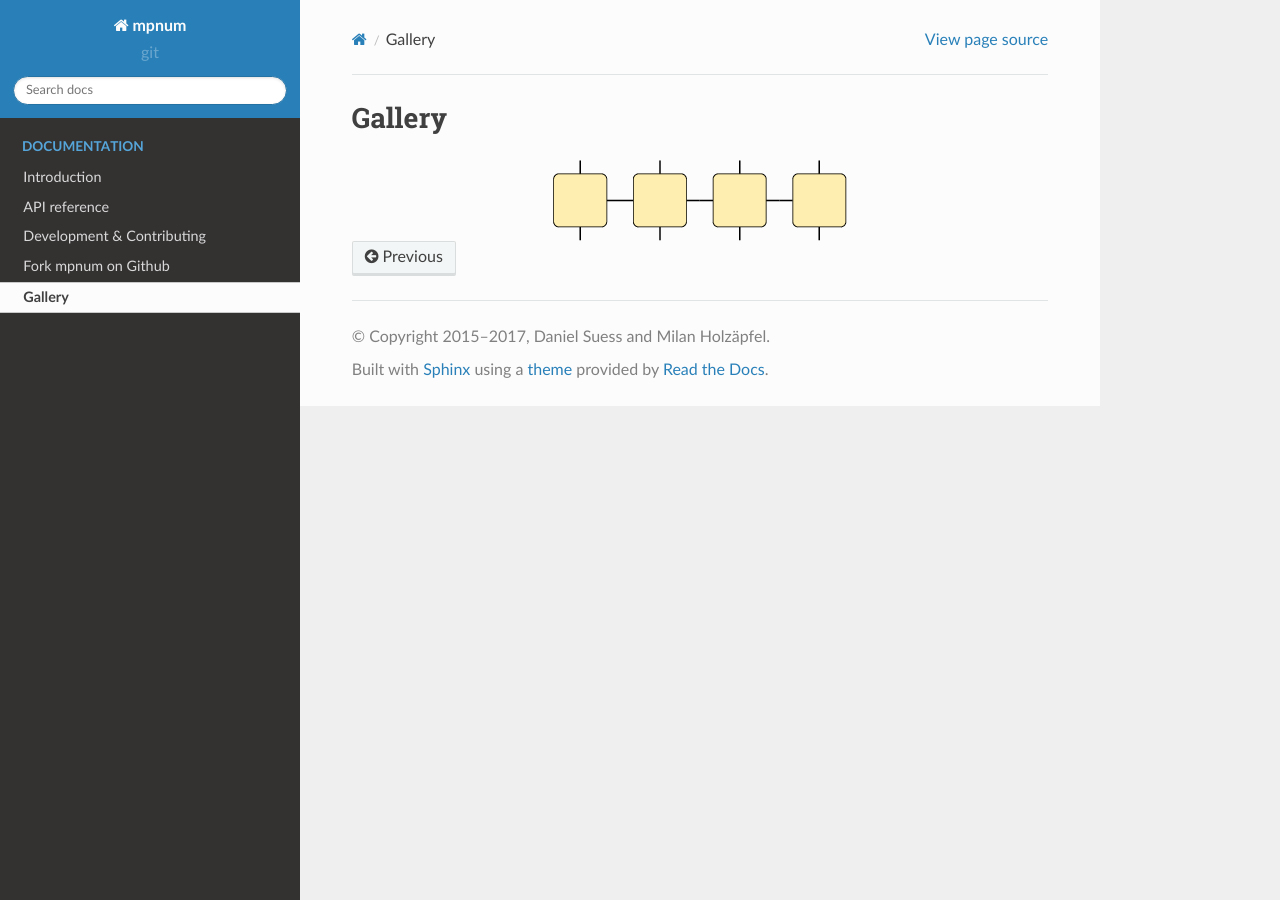
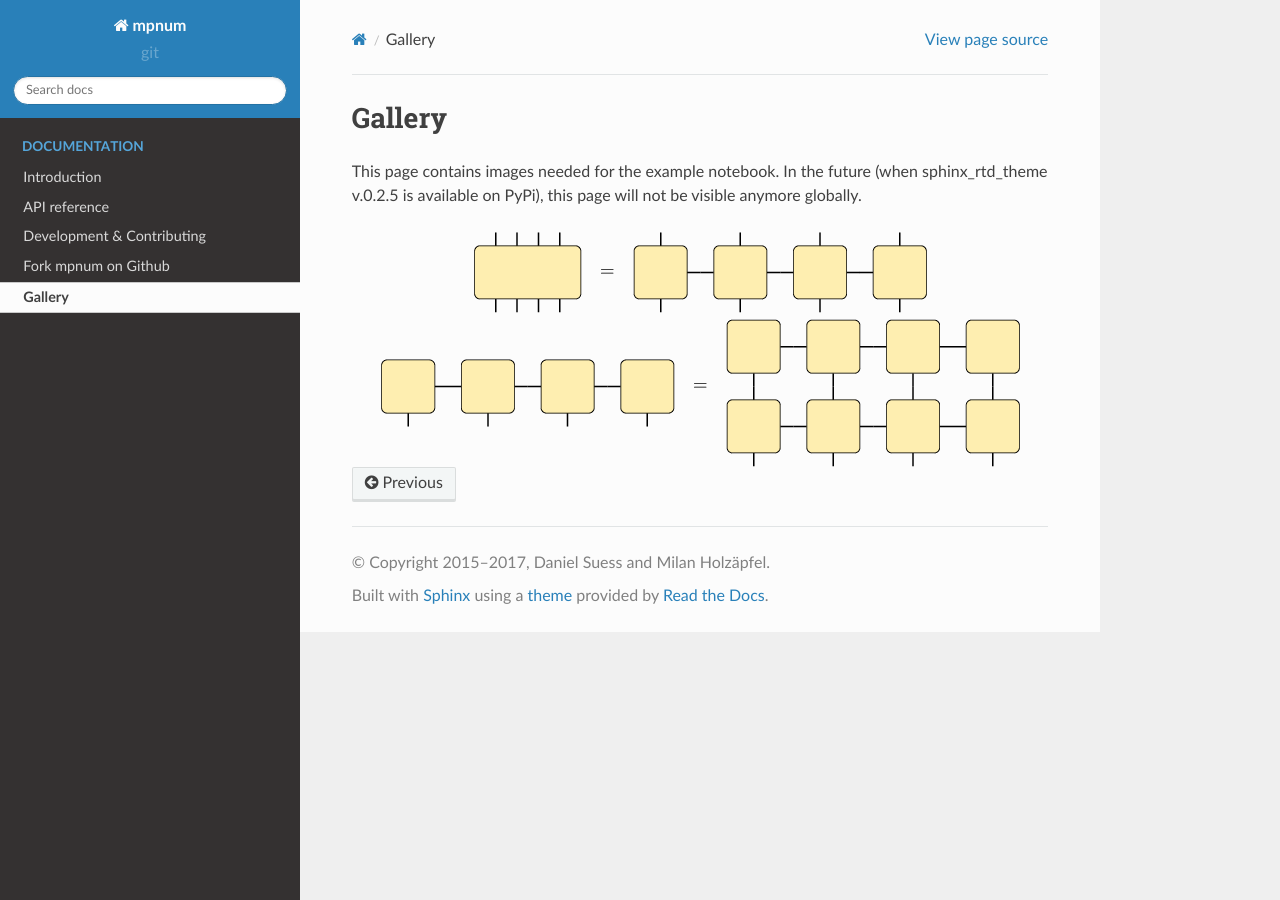
Before and after one commit to vinitX/mpnum, a Sphinx documentation site: the page built from docs/gallery.rst, in a window 1280 px wide. Built offline with Sphinx 7.4.7 and the Read the Docs theme 2.0.0, drawn with Linux system fonts in a browser that asks for light colours; pages that are not in the unit, such as notebooks, are missing from menus.

Commit message:
Add more pictures for notebook

```diff
--- a/docs/gallery.rst
+++ b/docs/gallery.rst
@@ -1,5 +1,12 @@
 Gallery
 =======
 
+This page contains images needed for the example notebook.
+In the future (when sphinx_rtd_theme v.0.2.5 is available on PyPi), this page
+will not be visible anymore globally.
+
 .. image:: fig/notebook_mpo.png
    :align: center
+
+.. image:: fig/notebook_mpo_mps.png
+   :align: center
```
Also changed, not shown: docs/fig/notebook_mpo.png, docs/fig/notebook_mpo_mps.png (added), 2 other files.
